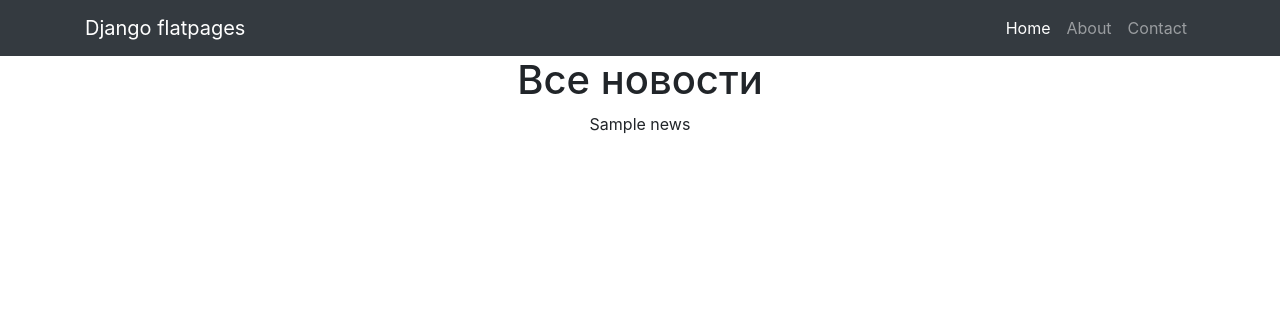
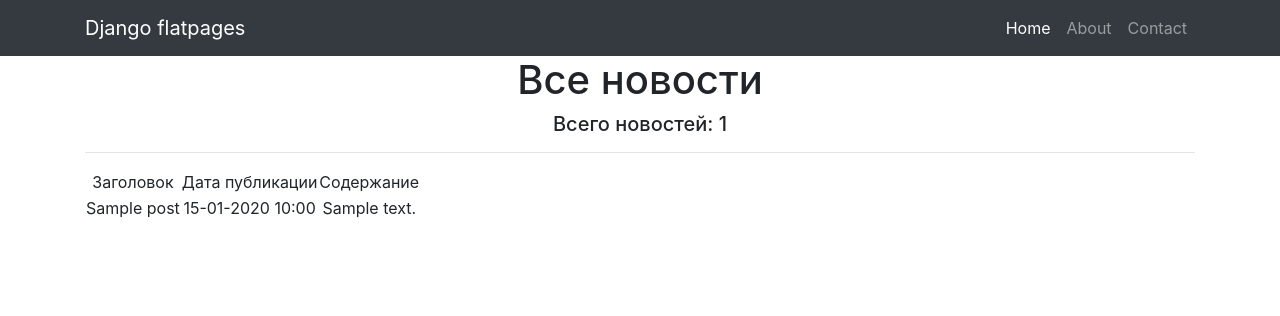
Before and after one commit to jiucaneg/SkillFactory-NewsSite, a Django app: template templates/news.html in a window 1280 px wide. Shown: the top 316 px of the page. Run offline with Django 3.2, Linux system fonts and the light colour scheme; the template is opened without the code that fills it: most values are stand-ins (such as "Sample title", 1, 10 or a date in 2020); some libraries are stand-ins or nearby versions.

Commit message:
add filters

```diff
--- a/NewsPaper/settings.py
+++ b/NewsPaper/settings.py
@@ -40,6 +40,7 @@ INSTALLED_APPS = [
 
     'news.apps.NewsConfig',
     'accounts.apps.AccountsConfig',
+    'djantimat',
 ]
 
 MIDDLEWARE = [
--- a/news/models.py
+++ b/news/models.py
@@ -51,6 +51,9 @@ class Post(models.Model):
     def preview(self):
         return self.text[0:123] + '...'
 
+    class Meta:
+        ordering = ['-date_creation']
+
 
 class PostCategory(models.Model):
     post_through = models.ForeignKey(Post, on_delete=models.CASCADE)
--- a/templates/news.html
+++ b/templates/news.html
@@ -8,6 +8,35 @@ News
 
 <!-- В контенте на странице мы выводим все товары -->
 {% block content %}
-<h1>Все новости</h1>
-{{ news }}
+	<h1>Все новости</h1>
+	<h5>Всего новостей: {{ news|length }}</h5>
+	<hr>
+	{% if news %}
+		<table>
+			<tr>
+				<td>
+					Заголовок
+				</td>
+				<td>
+					Дата публикации
+				</td>
+				<td>
+					Содержание
+				</td>
+			</tr>
+			{% for post in news %}
+				<tr>
+					<td>
+						{{ post.title }}
+					</td>
+					<td>
+						{{ post.date_creation|date:'d-m-Y H:i' }}
+					</td>
+					<td>
+						{{ post.text|truncatechars:50 }}
+					</td>
+				</tr>
+			{% endfor %}
+		</table>
+	{% endif %}
 {% endblock content %}
```
Also changed, not shown: templates/post.html (+17 -1 lines).
